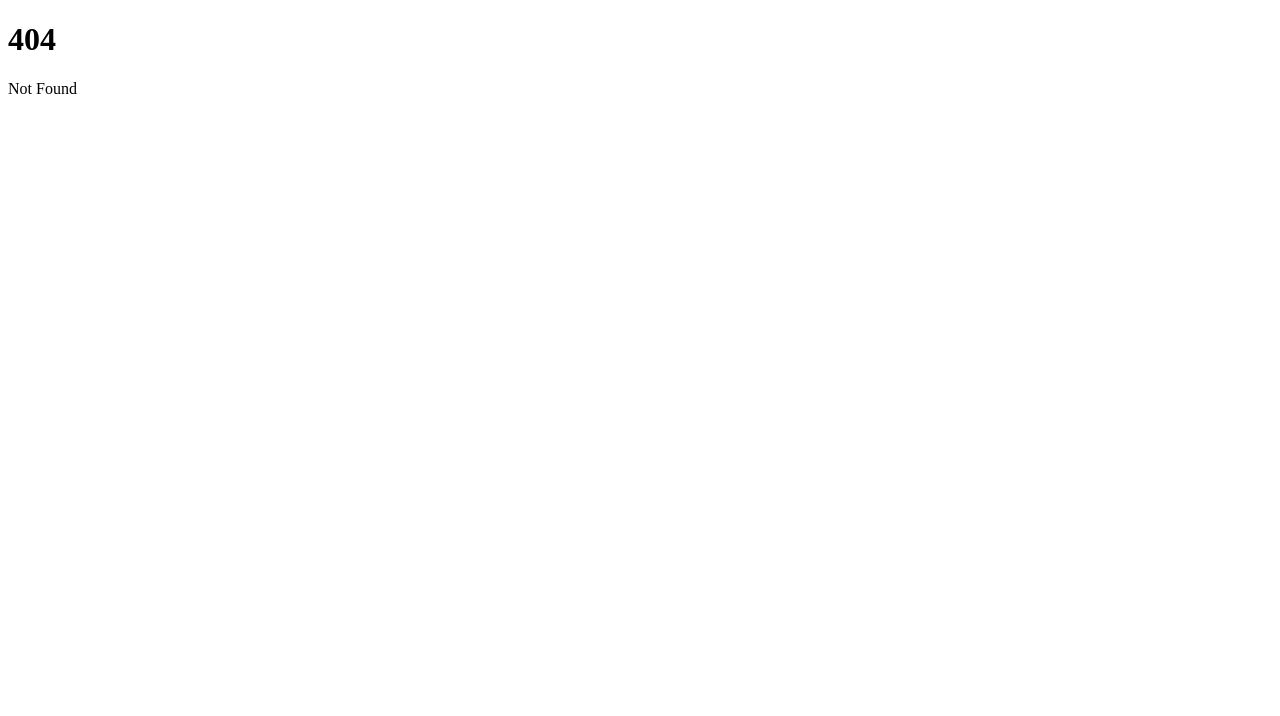
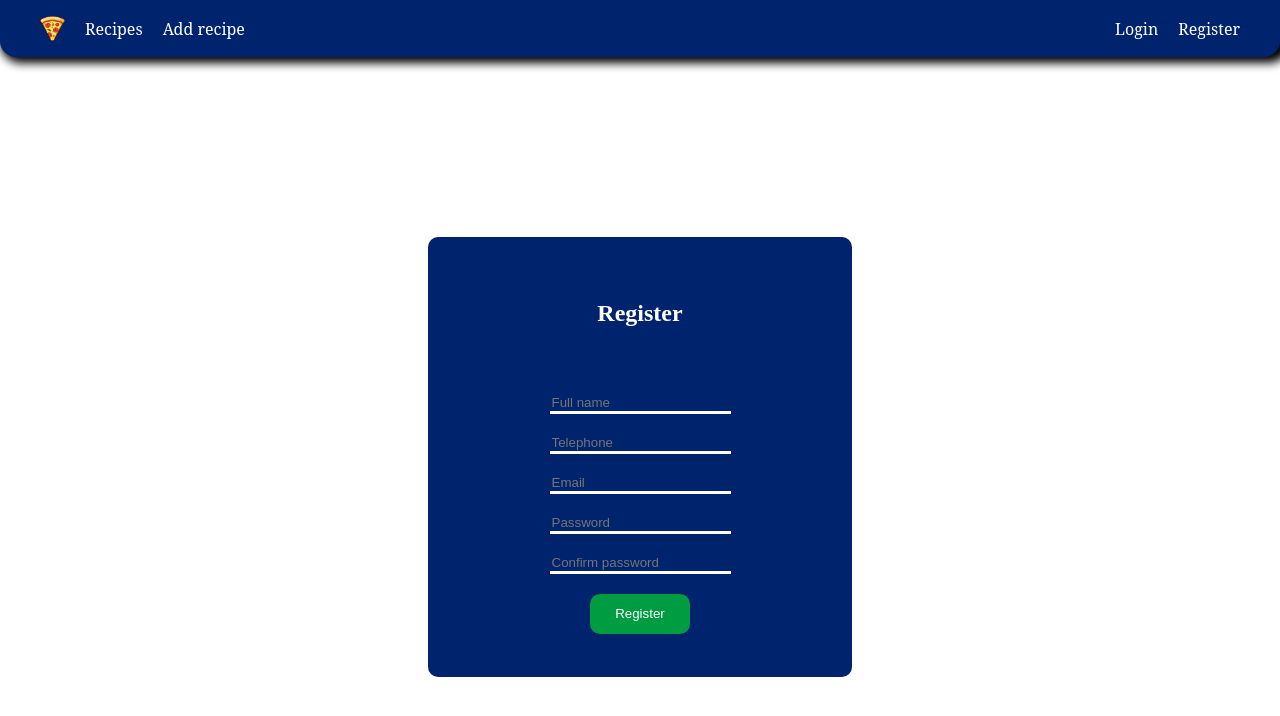
Before and after one commit to Ropler6/Proba-IT-2024, a SvelteKit app: page /register in a window 1280 px wide. Before the commit this address had no page. Shown: the top 716 px of the page. Built offline with nearby package versions, Linux system fonts and the light colour scheme.

Commit message:
Add register page
Signed-off-by: Ropler6 <robertmercea@gmail.com>

```diff
--- /dev/null
+++ b/src/routes/register/+page.svelte
@@ -0,0 +1,71 @@
+<script lang="ts">
+  import "/src/style.css"
+  import Header from "$lib/components/Header.svelte";
+</script>
+
+
+<Header/>
+<main>
+  <div class="register">
+    <h2 style:color="var(--tertiary-color)">Register</h2>
+
+    <form action="">
+      <input type="text" placeholder="Full name">
+      <input type="tel" placeholder="Telephone">
+      <input type="email" placeholder="Email">
+      <input type="password" placeholder="Password">
+      <input type="password" placeholder="Confirm password">
+      <button type="submit">Register</button>
+    </form>
+  </div>
+</main>
+
+
+<style>
+  main {
+    display: flex;
+    flex-direction: column;
+    justify-content: center;
+    align-items: center;
+    width: 100%;
+    height: 100%;
+  }
+
+  .register, form {
+    display: flex;
+    flex-direction: column;
+    align-items: center;
+    background-color: var(--primary-color);
+  }
+
+  .register {
+    justify-content: space-around;
+    padding: var(--size-l);
+    width: max(200px, 30%);
+    height: 50%;
+    border-radius: 10px;
+  }
+
+  form {
+    gap: var(--size-l);
+  }
+
+  input {
+    background: transparent;
+    border-top: none;
+    border-left: none;
+    border-right: none;
+    border-bottom: 3px solid white;
+    color: var(--tertiary-color);
+  }
+
+  button {
+    width: 100px;
+    height: 40px;
+    background-color: var(--secondary-color);
+    border: 0;
+    border-radius: 10px;
+    color: var(--tertiary-color);
+  }
+
+</style>
```
